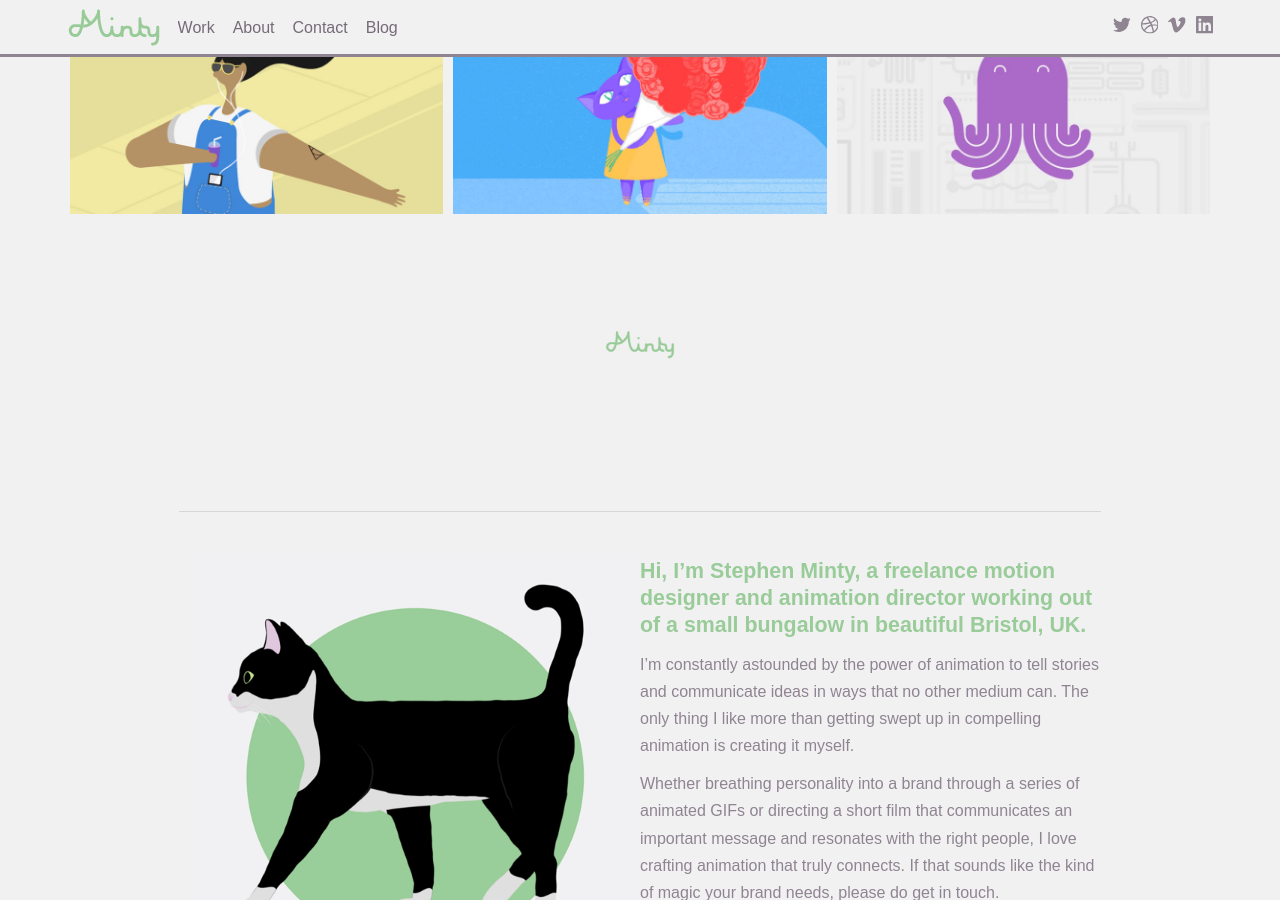
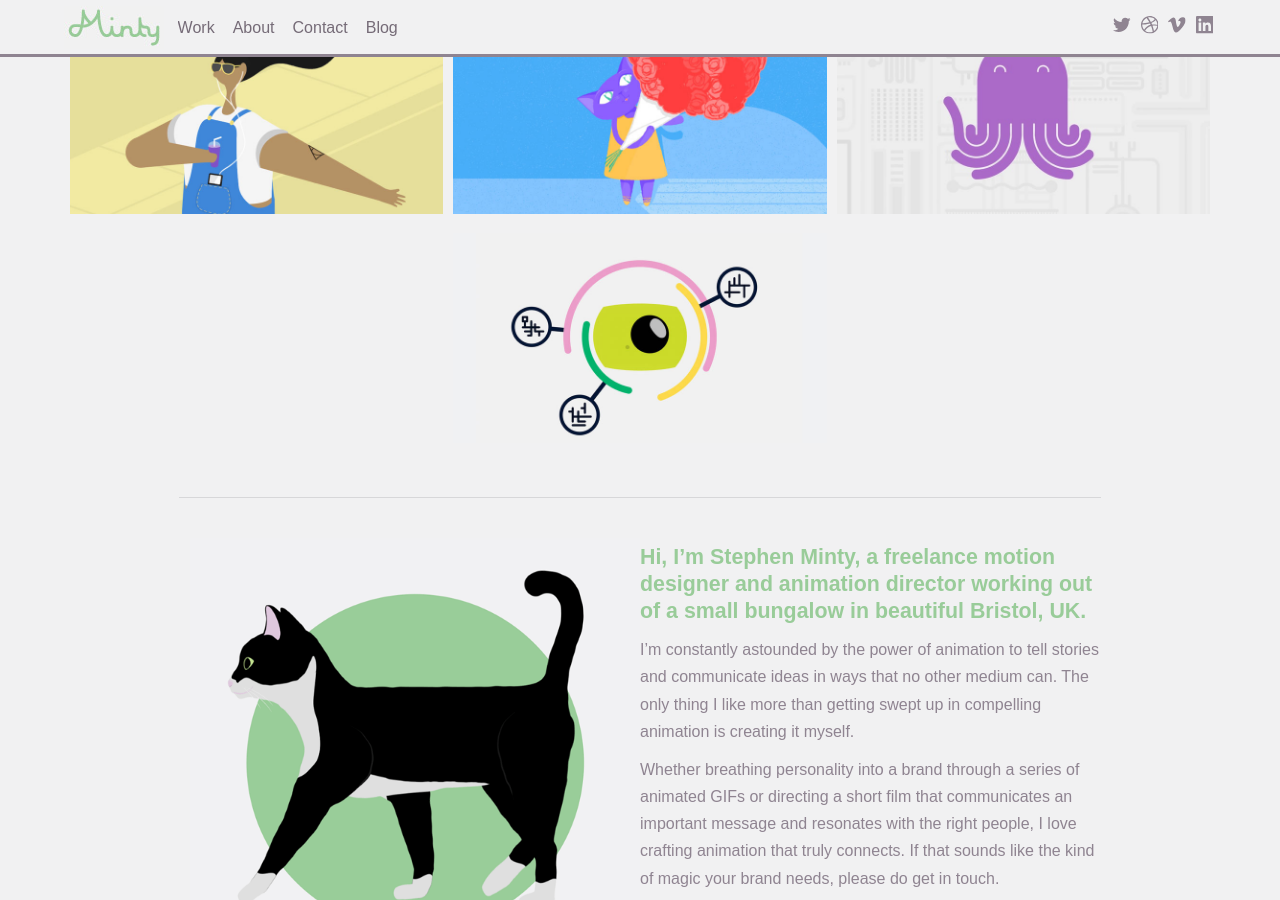
Before and after one commit to StephenMinty/itsminty.co.uk, a Jekyll site: the page built from index.md, in a window 1280 px wide and 900 px high, scrolled down 1170 px. Built offline with Jekyll 4.4.1, drawn with Linux system fonts in a browser that asks for light colours; some web fonts are replaced.

Commit message:
Updated Number Tgif

```diff
--- a/_projects/number-tgif.markdown
+++ b/_projects/number-tgif.markdown
@@ -1,6 +1,7 @@
 ---
 title: "#tGIF"
 date: 2017-07-31 10:44:00 +01:00
+image: "/uploads/tGIF-Thumb.jpg"
 ---
 
 For a couple of months last year, I challenged myself to create a weekly GIFs during my long train commutes, to be released each Friday. I called the project #tGIF (Get it? Anyone?)
```
